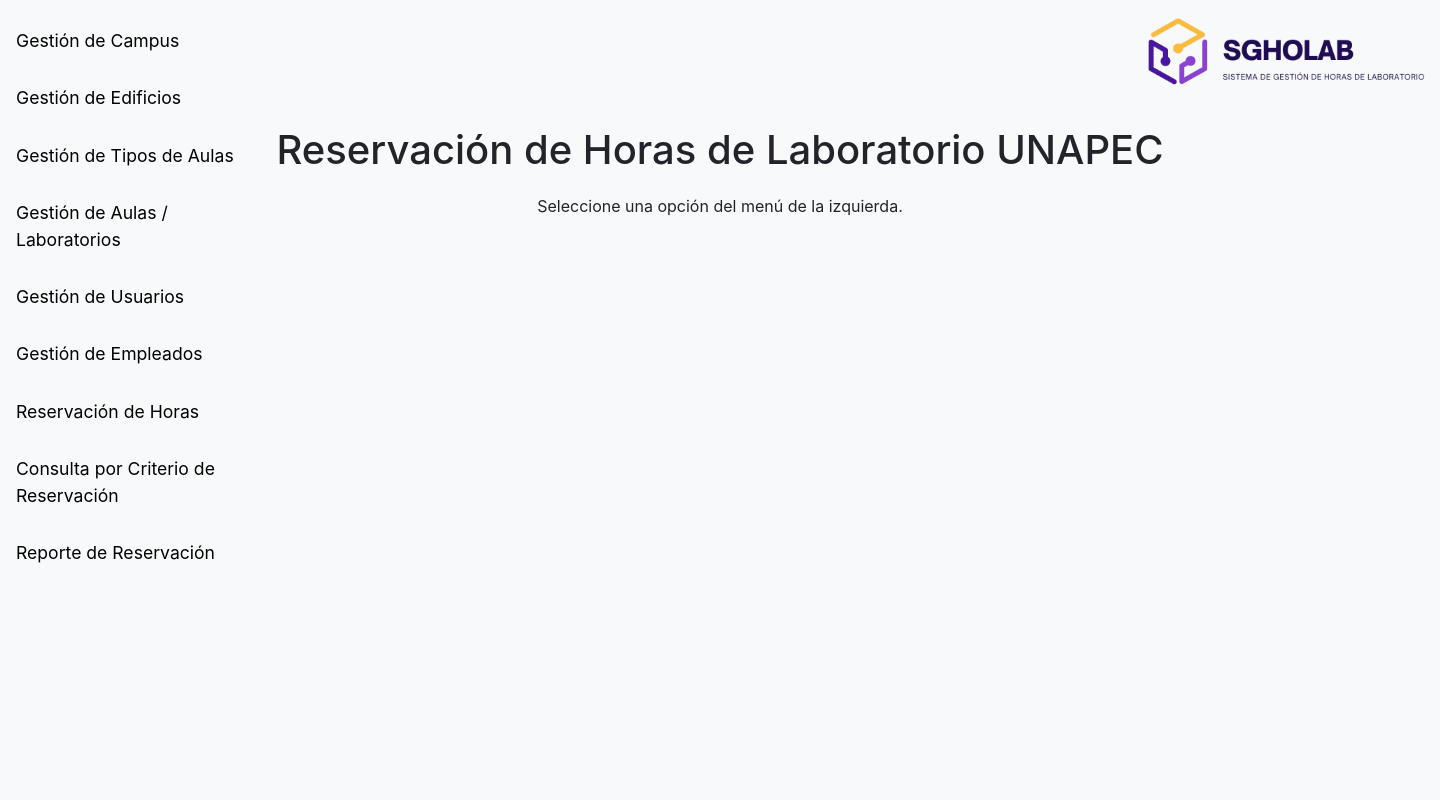
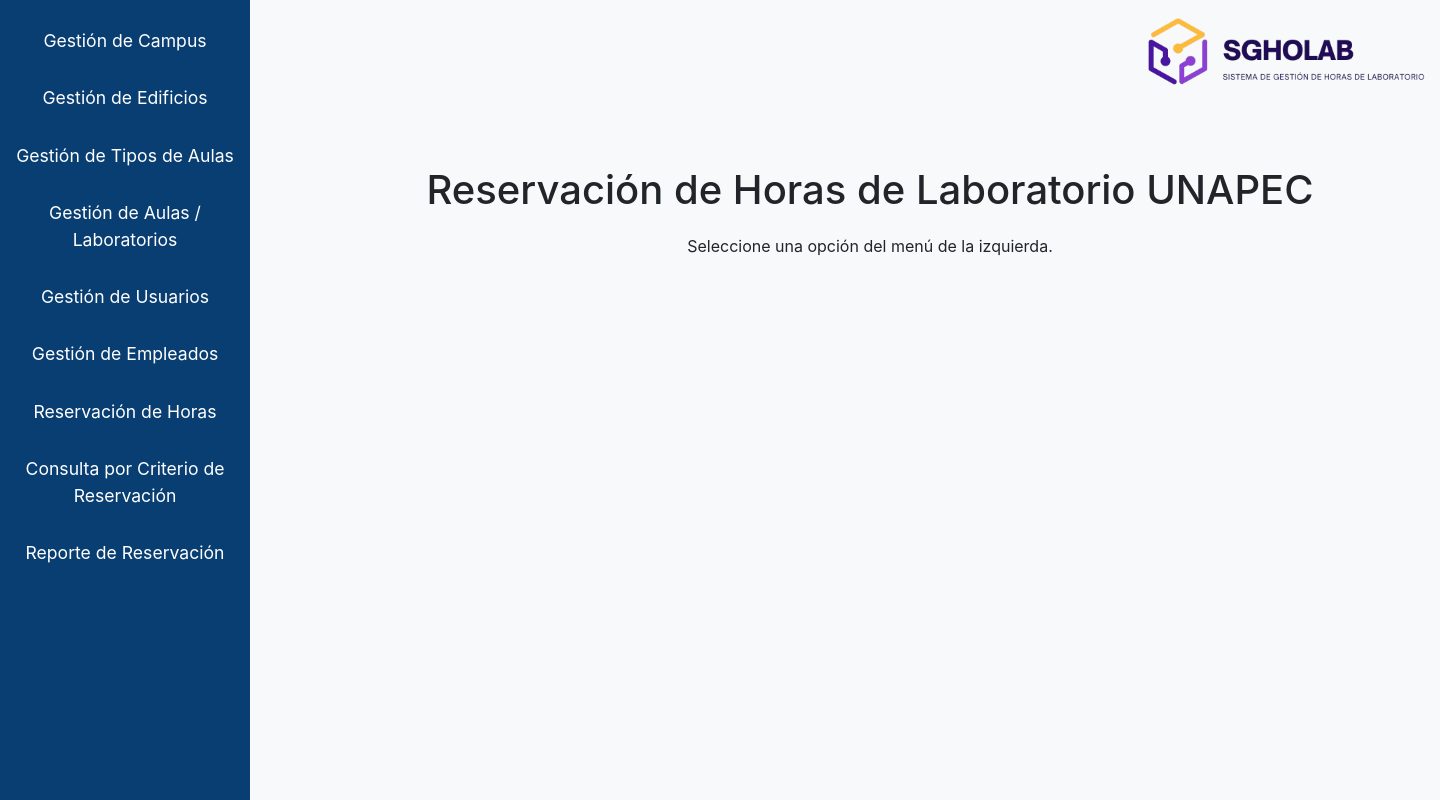
Before and after one commit to Edwin2417/OpenSource, a Django app: page / in a window 1440 px wide; the page is wider, and only the part inside the window is pictured. Run offline with Django 5.2, Linux system fonts and the light colour scheme; some libraries are stand-ins or nearby versions.

Commit message:
Cambios - Edwin Diaz

```diff
--- a/Sistema_Reservacion_Horas/templates/index.html
+++ b/Sistema_Reservacion_Horas/templates/index.html
@@ -11,21 +11,28 @@
             top: 0;
             left: 0;
             width: 250px;
-            background-color: #f8f9fa;
             padding-top: 20px;
+            background-color: #093e73; /* Fondo azul marino */
+            color: #f8f9fa;
         }
 
-        /* Estilo para el texto del menú en negro */
+        /* Estilo para el texto del menú en blanco */
         .nav-link {
-            color: black !important;
+            color: white !important;
             font-size: 1.1rem; /* Aumenta el tamaño de la fuente */
             margin-bottom: 15px; /* Aumenta el espacio entre los elementos */
         }
 
         /* Ajusta el margen del contenido principal */
         .content {
-            margin-right: 150px;
-            margin-top: 100px; /* Aumenta la separación desde la parte superior */
+            margin-left: 150px; /* Para alinear con el menú */
+            padding: 20px;
+            text-align: center;
+            margin-top: 50px;
+        }
+
+        /* Estilos responsivos */
+
         }
     </style>
 
@@ -55,7 +62,6 @@
             </li>
             <li class="nav-item">
                 <a class="nav-link" href="#">Consulta por Criterio de Reservación</a>
-            </li>
             <li class="nav-item">
                 <a class="nav-link" href="#">Reporte de Reservación</a>
             </li>
@@ -63,7 +69,7 @@
     </nav>
 
     <!-- Contenido principal -->
-    <div class="container content" style="text-align: center;">
+    <div class="container content">
         <h1>Reservación de Horas de Laboratorio UNAPEC</h1>
         <p>Seleccione una opción del menú de la izquierda.</p>
     </div>
```
